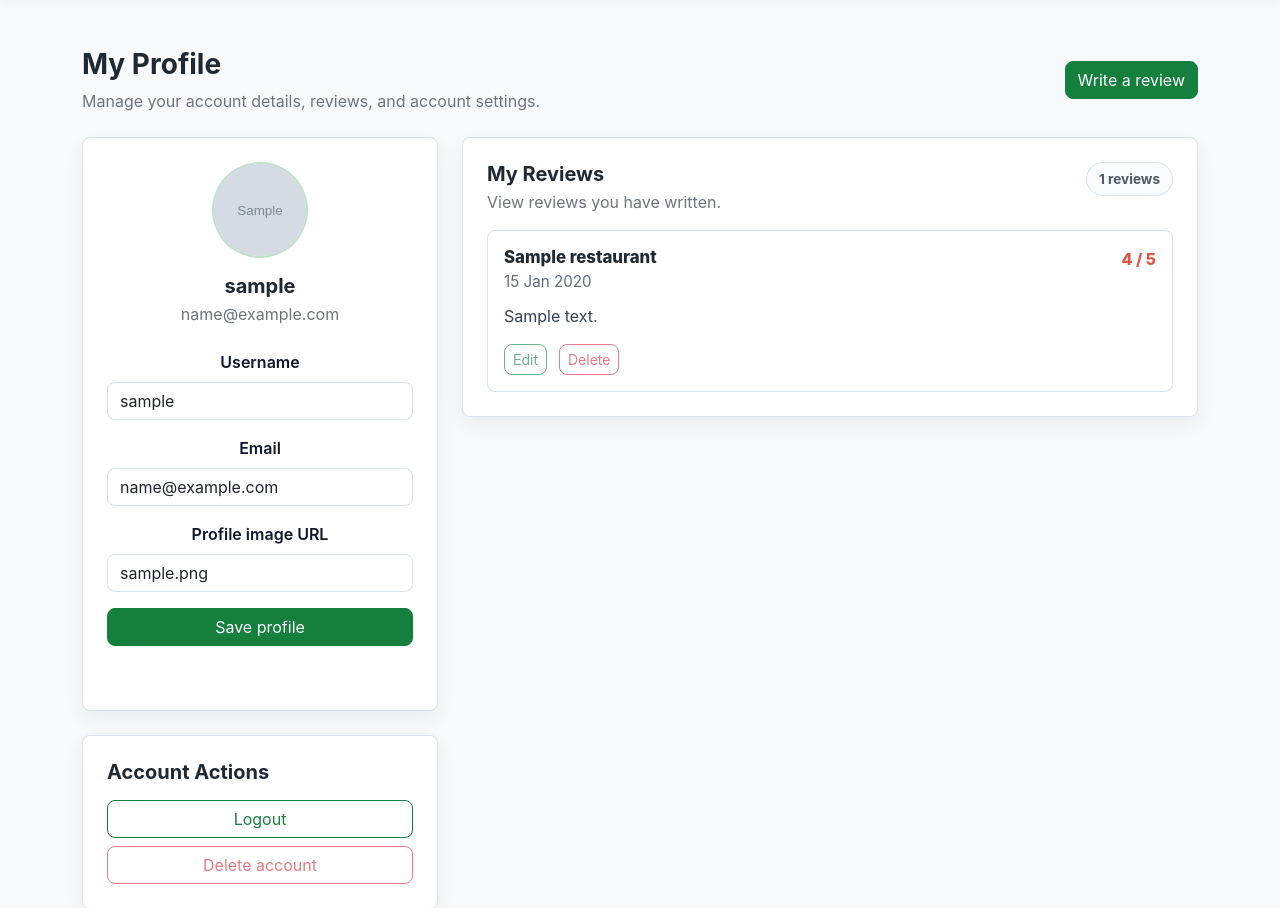
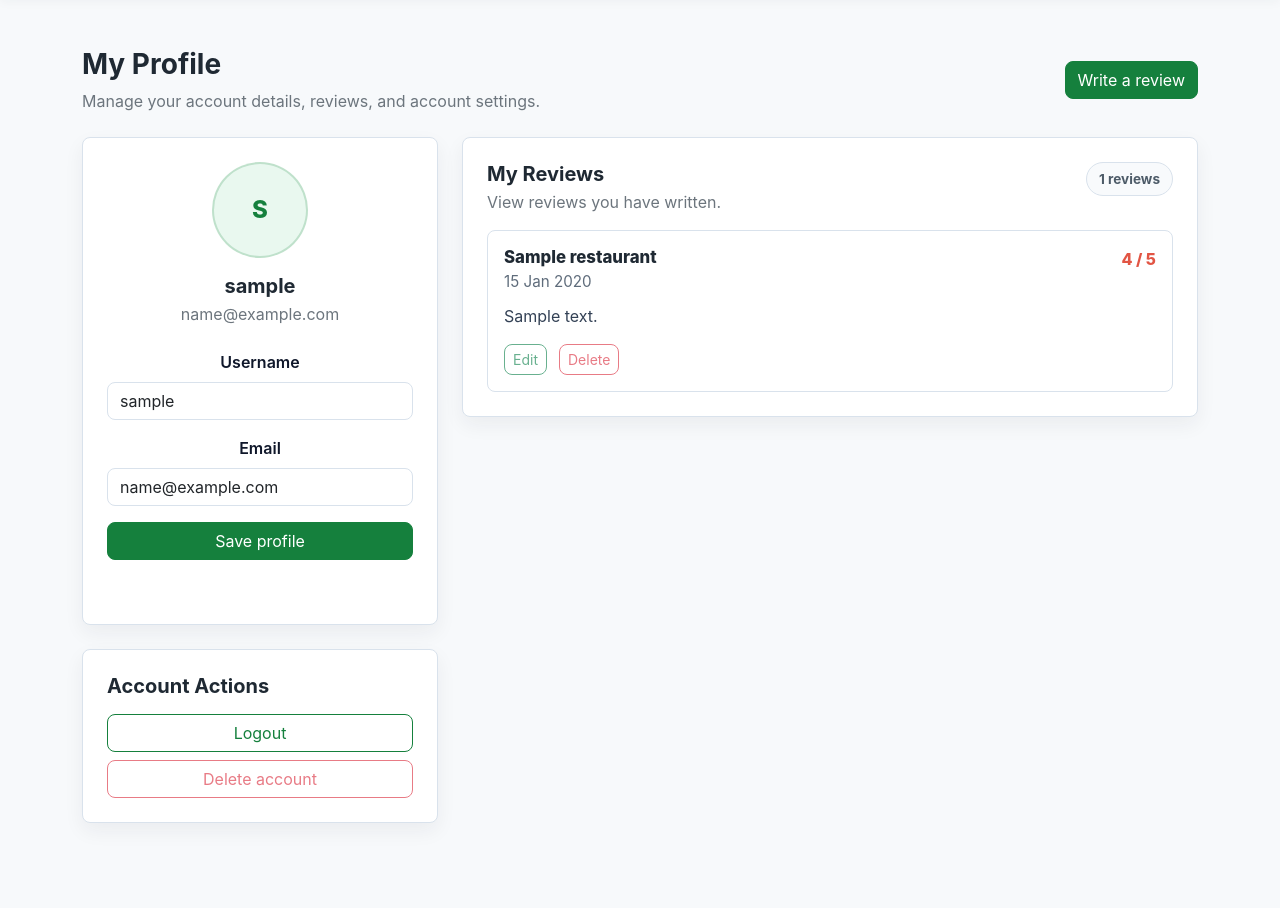
Before and after one commit to choiiis/cits5505-project, a Flask app: page /profile in a window 1280 px wide. Shown: the part 61-969 px from the top of the page. Run offline with Flask 3, Linux system fonts and the light colour scheme; the visitor is signed in with stand-in values (Sample User, id 1); tables that the repository leaves empty hold one stand-in row (values such as "Sample post"); grey boxes marked "Sample" are stand-in pictures.

Commit message:
drop profile image from user

```diff
--- a/app/models.py
+++ b/app/models.py
@@ -8,7 +8,6 @@ class User(db.Model):
     email = db.Column(db.String(120), nullable=False, unique=True, index=True)
     username = db.Column(db.String(80), nullable=False)
     password_hash = db.Column(db.String(256), nullable=False)
-    profile_image = db.Column(db.String(255))
 
     role = db.Column(db.String(20), nullable=False, default="customer")
     restaurant_name = db.Column(db.String(120))
--- a/app/routes.py
+++ b/app/routes.py
@@ -239,7 +239,6 @@ def profile():
     if request.method == "POST":
         username = request.form.get("username", "").strip()
         email = request.form.get("email", "").strip().lower()
-        profile_image = request.form.get("profileImage", "").strip()
 
         if not username or not email:
             flash("Please enter your username and email.", "danger")
@@ -253,7 +252,6 @@ def profile():
 
         user.username = username
         user.email = email
-        user.profile_image = profile_image or None
         db.session.commit()
 
         session["username"] = user.username
--- a/app/templates/profile.html
+++ b/app/templates/profile.html
@@ -33,11 +33,7 @@
             <div class="col-lg-4">
                 <section class="profile-panel profile-info-panel" aria-labelledby="profileInfoTitle">
                     <div class="profile-avatar" aria-hidden="true">
-                        {% if user.profile_image %}
-                        <img src="{{ user.profile_image }}" alt="">
-                        {% else %}
                         {{ initials }}
-                        {% endif %}
                     </div>
                     <h2 class="h5 fw-bold mb-1" id="profileInfoTitle">{{ user.username }}</h2>
                     <p class="text-secondary mb-4">{{ user.email }}</p>
@@ -67,18 +63,6 @@
                                 autocomplete="email"
                                 required>
                             <div class="invalid-feedback">Please enter a valid email address.</div>
-                        </div>
-
-                        <div class="mb-3">
-                            <label class="form-label" for="profileImageInput">Profile image URL</label>
-                            <input
-                                class="form-control"
-                                id="profileImageInput"
-                                name="profileImage"
-                                type="url"
-                                value="{{ user.profile_image or '' }}"
-                                placeholder="Optional image URL"
-                                autocomplete="url">
                         </div>
 
                         <button class="btn btn-success w-100" type="submit">Save profile</button>
--- a/app/templates/restaurant_detail.html
+++ b/app/templates/restaurant_detail.html
@@ -264,7 +264,7 @@
                                 <article class="review-item">
                                     <div class="review-top-row">
                                         <div class="review-user">
-                                            <img src="{{ review.user.profile_image or 'https://randomuser.me/api/portraits/lego/1.jpg' }}"
+                                            <img src="https://randomuser.me/api/portraits/lego/1.jpg"
                                                 alt="{{ review.user.username }} profile">
                                             <div class="review-user-info">
                                                 <div class="review-name-row">
--- a/seed.py
+++ b/seed.py
@@ -65,7 +65,6 @@ def seed_data():
         username="Alex",
         password_hash="dev-password-hash",
         role="customer",
-        profile_image="https://randomuser.me/api/portraits/men/32.jpg",
     )
 
     mia = User(
@@ -73,7 +72,6 @@ def seed_data():
         username="Mia",
         password_hash="dev-password-hash",
         role="customer",
-        profile_image="https://randomuser.me/api/portraits/women/44.jpg",
     )
 
     daniel = User(
@@ -81,7 +79,6 @@ def seed_data():
         username="Daniel",
         password_hash="dev-password-hash",
         role="customer",
-        profile_image="https://randomuser.me/api/portraits/men/75.jpg",
     )
 
     owner = User(
@@ -89,7 +86,6 @@ def seed_data():
         username="Restaurant Owner",
         password_hash="dev-password-hash",
         role="owner",
-        profile_image="https://randomuser.me/api/portraits/women/68.jpg",
     )
 
     db.session.add_all([alex, mia, daniel, owner])
```
Also changed, not shown: migrations/versions/b4f6d8a2c901_drop_profile_image_from_user.py (added, +26 -0 lines).
